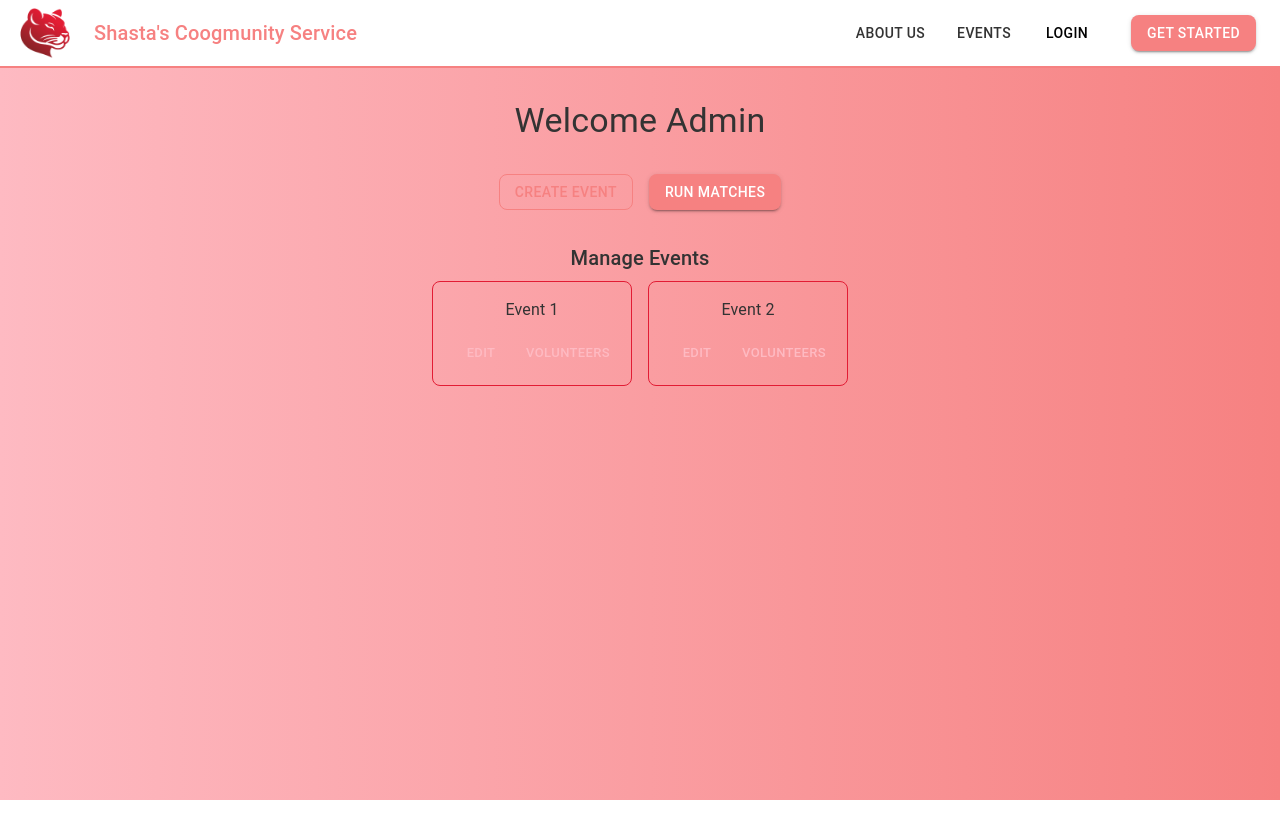
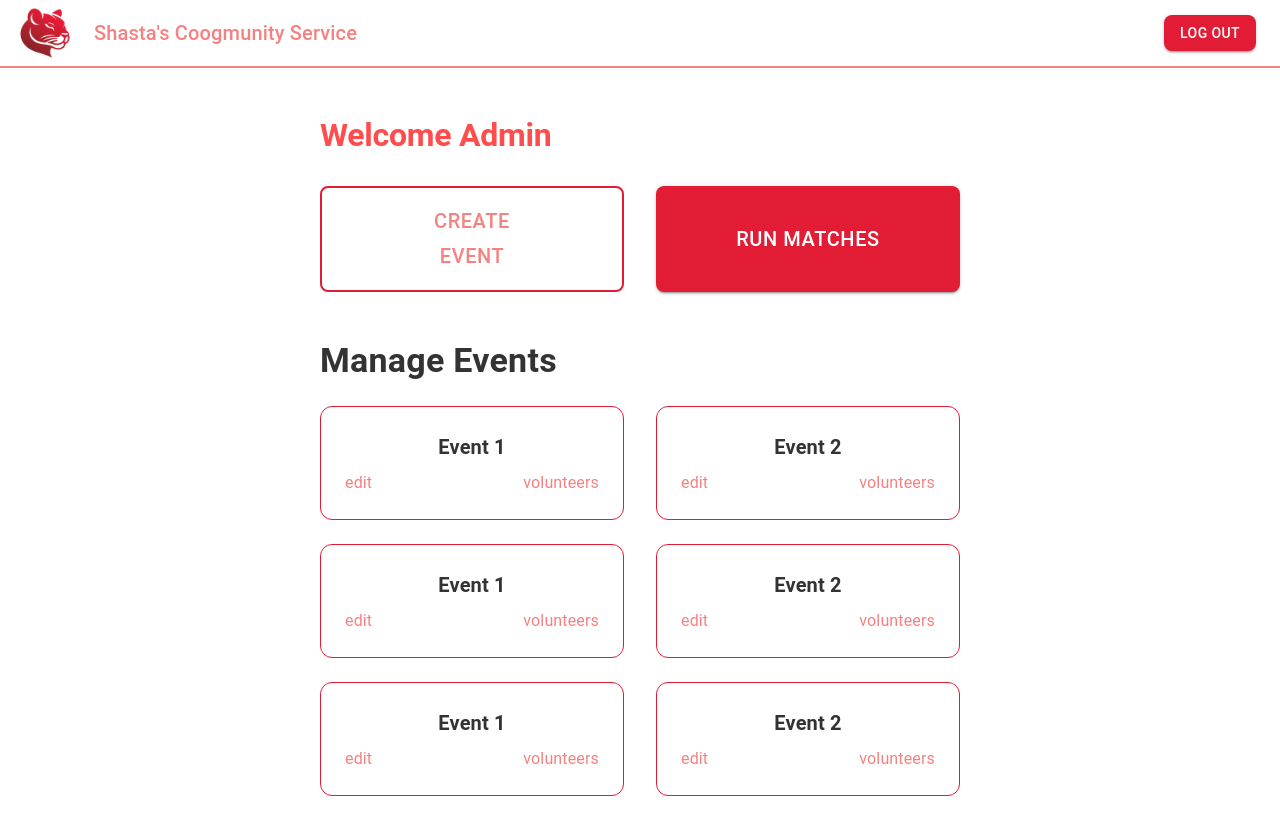
Before and after one commit to angieluvss/volunteer-fullstack, a React (Create React App) app in the folder frontend/: page /admin-dashboard in a window 1280 px wide. Shown: the top 838 px of the page. Before the commit the page ends 800 px from the top, so only its background shows below. Built offline with nearby package versions, Linux system fonts and the light colour scheme.

Commit message:
Updated nav bar so theres two versions (one with logout only and other with all the buttons). Logout button leads back to Hero Page

```diff
--- a/frontend/src/App.js
+++ b/frontend/src/App.js
@@ -4,7 +4,6 @@ import theme from './theme'; // Import the theme
 import { BrowserRouter as Router, Routes, Route } from 'react-router-dom';
 import HeroPage from './pages/HeroPage';
 import VolunteerHistory from './pages/VolunteerHistory';
-import Verification from './pages/Verification';
 import AdminDashboard from './pages/AdminDashboard';
 
 function App() {
@@ -14,9 +13,9 @@ function App() {
       <Router>
         <Routes>
           <Route path="/" element={<HeroPage />} />
+          <Route path="/heropage" element={<HeroPage />} />
+          <Route path="/admin-dashboard" element={<AdminDashboard />} />
           <Route path="/volunteer-history" element={<VolunteerHistory />} />
-          <Route path="/verification" element={<Verification />} />
-          <Route path="/admin-dashboard" element={<AdminDashboard />} />
         </Routes>
       </Router>
     </ThemeProvider>
--- a/frontend/src/components/NavigationBar.js
+++ b/frontend/src/components/NavigationBar.js
@@ -1,9 +1,14 @@
-// src/components/NavBar.js
 import React from 'react';
-import { AppBar, Toolbar, Typography, Button, IconButton, Box } from '@mui/material';
-import { Link } from 'react-router-dom';
+import { AppBar, Toolbar, IconButton, Button, Typography, Box } from '@mui/material';
+import { Link, useNavigate } from 'react-router-dom';
 
-function NavBar() {
+function NavBar({ isLogoutOnly }) {
+  const navigate = useNavigate();
+
+  const handleLogout = () => {
+    navigate('/heropage'); // Navigate to Hero Page on logout
+  };
+
   return (
     <AppBar position="static" sx={{ backgroundColor: '#ffffff', boxShadow: 'none', borderBottom: '2px solid #f68181' }}>
       <Toolbar>
@@ -12,30 +17,107 @@ function NavBar() {
           <img src="/Shasta.png" alt="Shasta Logo" style={{ width: '50px', height: '50px' }} />
         </IconButton>
 
-        {/* Website Title */}
+        {/* Text next to the logo */}
         <Typography variant="h6" color="primary" sx={{ flexGrow: 1 }}>
           Shasta's Coogmunity Service
         </Typography>
 
-        {/* Navigation Links */}
-        <Box sx={{ display: 'flex', gap: 2 }}>
-          <Button color="inherit" component={Link} to="/about" sx={{ color: '#333' }}>
+        <Box sx={{ flexGrow: 1 }} />
+
+        {/* Conditionally render the full nav or only the logout button */}
+        {isLogoutOnly ? (
+          <Button
+            onClick={handleLogout}
+            variant="contained"
+            sx={{
+              backgroundColor: '#e21c34',
+              color: '#fff',
+              '&:hover': {
+                backgroundColor: '#feb8bf',  // Switch to #feb8bf on hover
+                color: '#000',               // Text becomes black
+              }
+            }}>
+            Log Out
+          </Button>
+        ) : (
+          <>
+            {/* About Us (underline on hover, no background color change) */}
+            <Button
+              color="inherit"
+              component={Link}
+              to="/about"
+              sx={{
+                color: '#333',
+                textTransform: 'none',       // Keep text as-is
+                '&:hover': {
+                  backgroundColor: 'transparent', // Prevent background change
+                  textDecoration: 'underline',  // Red underline on hover
+                  textDecorationColor: '#e21c34',
+                  color: '#333',                // Text remains the same
+                }
+              }}
+            >
               About Us
             </Button>
-          <Button color="inherit" component={Link} to="/events" sx={{ color: '#333' }}>
+
+            {/* Events (underline on hover, no background color change) */}
+            <Button
+              color="inherit"
+              component={Link}
+              to="/events"
+              sx={{
+                color: '#333',
+                textTransform: 'none',       // Keep text as-is
+                '&:hover': {
+                  backgroundColor: 'transparent', // Prevent background change
+                  textDecoration: 'underline',  // Red underline on hover
+                  textDecorationColor: '#e21c34',
+                  color: '#333',                // Text remains the same
+                },
+                mr: 1 // Adds spacing between Events and Login buttons
+              }}
+            >
               Events
             </Button>
 
-          {/* Login Button */}
-          <Button color="inherit" component={Link} to="/login" sx={{ color: '#000000' }}>
+            {/* Login (outlined button) */}
+            <Button
+              variant="outlined"
+              component={Link}
+              to="/login"
+              sx={{
+                color: '#333',
+                borderColor: '#e21c34', // Red outline
+                '&:hover': {
+                  backgroundColor: '#feb8bf',  // Background becomes #feb8bf on hover
+                  color: '#000',               // Text becomes black
+                  borderColor: '#feb8bf'       // Outline changes on hover
+                }
+              }}
+            >
               Login
             </Button>
 
-          {/* Get Started Button */}
-          <Button variant="contained" color="primary" component={Link} to="/get-started" sx={{ ml: 2 }}>
+            {/* Get Started (filled button) */}
+            <Button
+              variant="contained"
+              color="primary"
+              component={Link}
+              to="/get-started"
+              sx={{
+                ml: 2,
+                backgroundColor: '#e21c34',
+                color: '#fff',
+                '&:hover': {
+                  backgroundColor: '#feb8bf',  // Background becomes #feb8bf on hover
+                  color: '#000',               // Text becomes black
+                }
+              }}
+            >
               Get Started
             </Button>
-        </Box>
+          </>
+        )}
       </Toolbar>
     </AppBar>
   );
--- a/frontend/src/pages/AdminDashboard.js
+++ b/frontend/src/pages/AdminDashboard.js
@@ -1,68 +1,118 @@
-// src/pages/AdminDashboard.js
 import React from 'react';
-import { Box, Typography, Button, Grid } from '@mui/material';
-import NavBar from '../components/NavigationBar'; // Import Navigation Bar
+import { Button, Typography, Box } from '@mui/material';
+import NavBar from '../components/NavigationBar'; // Import the updated NavBar component
 
 function AdminDashboard() {
   return (
-    <div style={{
-      minHeight: '100vh',
-      background: 'linear-gradient(to right, #febac2, #f68181)',
-    }}>
-      <NavBar /> {/* Navigation Bar */}
+    <div style={{ minHeight: '100vh', backgroundColor: '#ffffff' }}>
+      {/* Navigation Bar with only the logout button */}
+      <NavBar isLogoutOnly={true} /> {/* Only shows the logout button */}
 
-      <Box
-        sx={{
-          padding: '2rem',
-          textAlign: 'center',
-        }}
-      >
-        <Typography variant="h4" gutterBottom>
+      <Box sx={{ textAlign: 'left', padding: '20rem', paddingTop: '3rem' }}>
+        <Typography variant="h2" sx={{ fontWeight: 'bold', marginBottom: '2rem', textAlign: 'left' }}>
           Welcome Admin
         </Typography>
 
-        <Box sx={{ margin: '2rem 0' }}>
+        {/* Flexbox for "Create Event" and "Run Matches" */}
+        <Box sx={{ display: 'flex', justifyContent: 'center', gap: '2rem', marginBottom: '3rem', flexWrap: 'wrap' }}>
           <Button
             variant="outlined"
-            color="primary"
-            sx={{ marginRight: '1rem' }}
+            sx={{
+              fontSize: '1.25rem',
+              padding: '1rem 5rem',
+              borderWidth: '2px',
+              borderColor: '#e21c34',
+              '&:hover': {
+                backgroundColor: '#e21c34',
+                color: '#ffffff',
+              },
+              flex: '1 1 300px',
+              maxWidth: '400px',
+              margin: '0 auto',
+            }}
           >
             Create Event
           </Button>
+
           <Button
             variant="contained"
-            color="primary"
+            sx={{
+              fontSize: '1.25rem',
+              padding: '1rem 5rem',
+              backgroundColor: '#e21c34',
+              color: '#ffffff',
+              '&:hover': {
+                backgroundColor: '#d0172b',
+              },
+              flex: '1 1 300px',
+              maxWidth: '400px',
+              margin: '0 auto',
+            }}
           >
             Run Matches
           </Button>
         </Box>
 
-        {/* Manage Events Section */}
-        <Typography variant="h6" gutterBottom>
+        <Typography variant="h4" sx={{ fontWeight: 'bold', marginBottom: '1.5rem', textAlign: 'left' }}>
           Manage Events
         </Typography>
 
-        <Grid container spacing={2} justifyContent="center">
-          {['Event 1', 'Event 2'].map((event, index) => (
-            <Grid item key={index}>
+        {/* Flexbox for Event Cards */}
+        <Box sx={{ display: 'flex', justifyContent: 'center', gap: '2rem', flexWrap: 'wrap' }}>
+          <Box sx={{ flex: '1 1 300px', textAlign: 'center', maxWidth: '400px' }}>
+            {[1, 1, 1].map((event, index) => (
               <Box
+                key={index}
                 sx={{
+                  marginBottom: '1.5rem',
+                  padding: '1.5rem',
                   border: '1px solid #e21c34',
-                  borderRadius: '8px',
-                  padding: '1rem',
+                  borderRadius: '12px',
                   textAlign: 'center',
-                  width: '200px',
                 }}
               >
-                <Typography variant="body1">{event}</Typography>
-                <Box sx={{ display: 'flex', justifyContent: 'space-between', mt: 2 }}>
-                  <Button size="small" color="secondary">edit</Button>
-                  <Button size="small" color="secondary">volunteers</Button>
+                <Typography variant="h6" sx={{ fontWeight: 'bold', marginBottom: '0.5rem' }}>
+                  Event {event}
+                </Typography>
+                <Box sx={{ display: 'flex', justifyContent: 'space-between', gap: '1rem' }}>
+                  <Typography variant="body1" color="primary" sx={{ cursor: 'pointer' }}>
+                    edit
+                  </Typography>
+                  <Typography variant="body1" color="primary" sx={{ cursor: 'pointer' }}>
+                    volunteers
+                  </Typography>
                 </Box>
               </Box>
-            </Grid>
-          ))}
-        </Grid>
+            ))}
+          </Box>
+
+          <Box sx={{ flex: '1 1 300px', textAlign: 'center', maxWidth: '400px' }}>
+            {[2, 2, 2].map((event, index) => (
+              <Box
+                key={index}
+                sx={{
+                  marginBottom: '1.5rem',
+                  padding: '1.5rem',
+                  border: '1px solid #e21c34',
+                  borderRadius: '12px',
+                  textAlign: 'center',
+                }}
+              >
+                <Typography variant="h6" sx={{ fontWeight: 'bold', marginBottom: '0.5rem' }}>
+                  Event {event}
+                </Typography>
+                <Box sx={{ display: 'flex', justifyContent: 'space-between', gap: '1rem' }}>
+                  <Typography variant="body1" color="primary" sx={{ cursor: 'pointer' }}>
+                    edit
+                  </Typography>
+                  <Typography variant="body1" color="primary" sx={{ cursor: 'pointer' }}>
+                    volunteers
+                  </Typography>
+                </Box>
+              </Box>
+            ))}
+          </Box>
+        </Box>
       </Box>
     </div>
   );
```
Also changed, not shown: frontend/src/pages/VolunteerHistory.js (+4 -12 lines), frontend/src/dont need but just in case/VolunteerHistory.css (renamed from frontend/src/pages/VolunteerHistory.css). Lines whose indentation alone changed are shown as unchanged.
